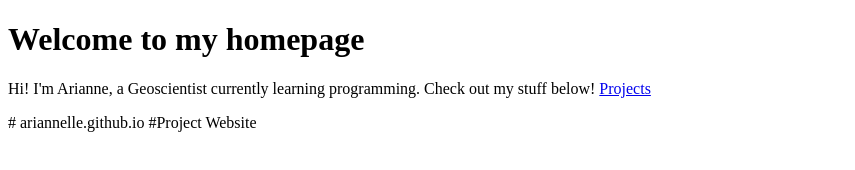
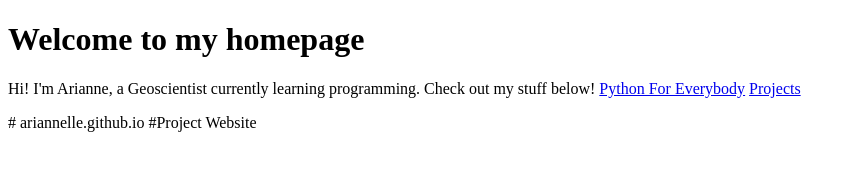
Before and after one commit to ariannelle/ariannelle.github.io, a plain HTML site: page index.html in a window 1280 px wide. Shown: the whole page, without its empty margins (0-855 px from the left). Drawn offline with Linux system fonts and the light colour scheme.

Commit message:
Update index.html

```diff
--- a/index.html
+++ b/index.html
@@ -11,7 +11,7 @@
     <p>
       Hi! I'm Arianne, a Geoscientist currently learning programming. Check out my stuff below!
 
-      <a href="https://github.com/ariannelle/Python-for-Everybody>
+      <a href="https://github.com/ariannelle/Python-for-Everybody">
       Python For Everybody</a>
 
       <a href="https://github.com/ariannelle/Practice-things">
```
